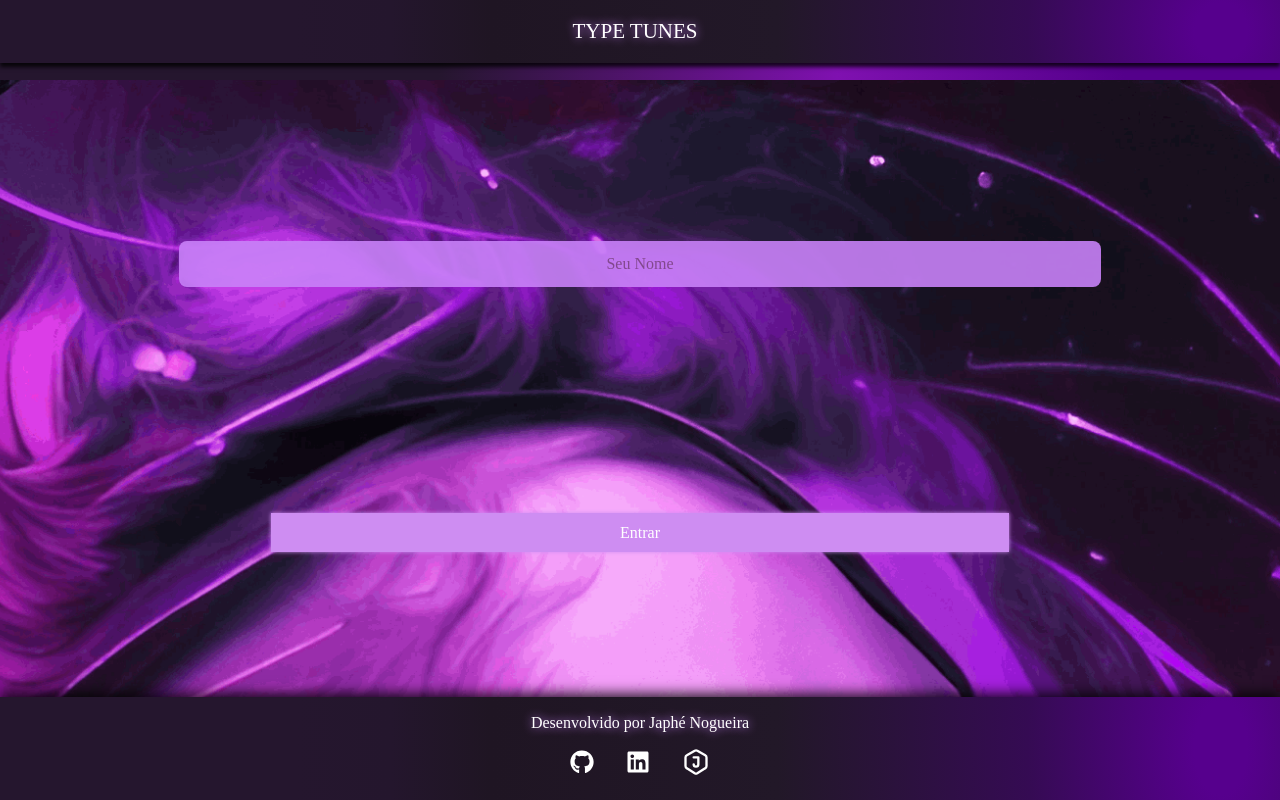
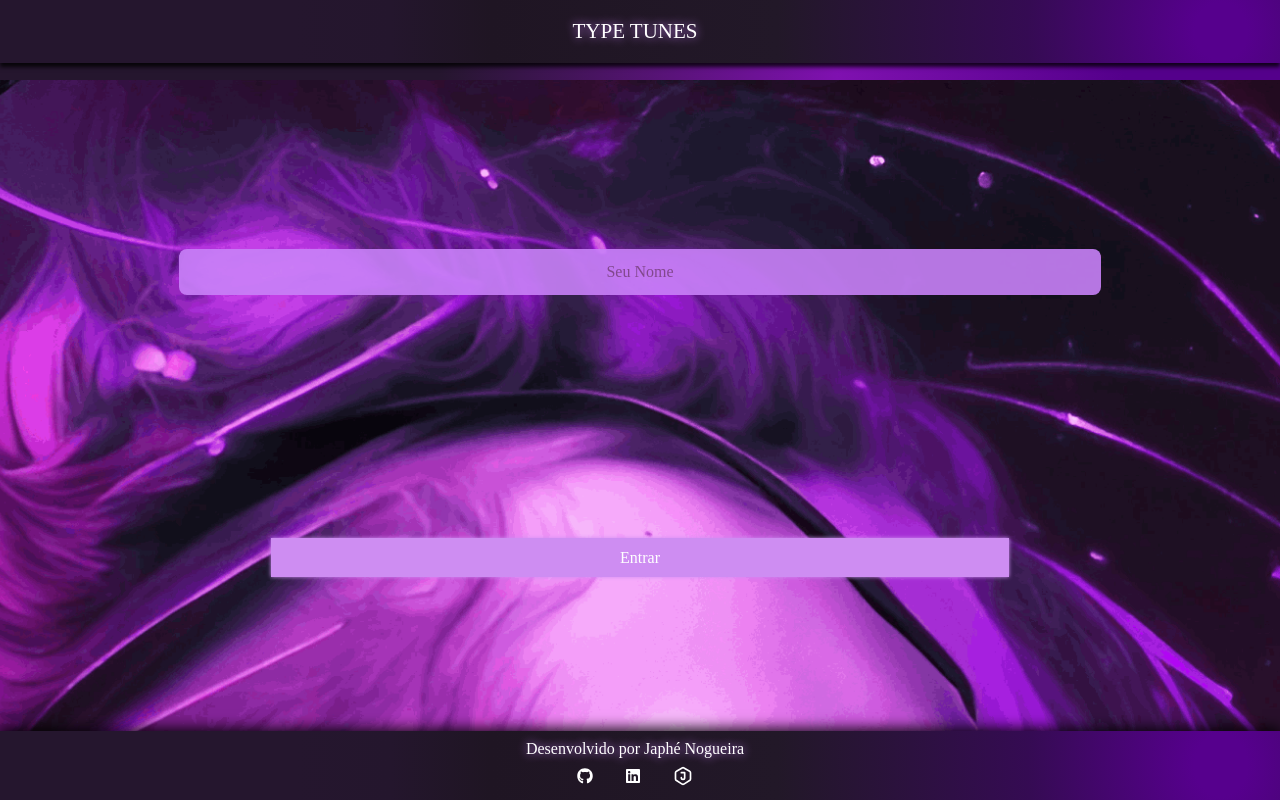
Before and after one commit to cafe51/Type-Tunes, a React (Create React App) app: page / in a window 1280 px wide. Built offline with nearby package versions, Linux system fonts and the light colour scheme.

Commit message:
footer diminuido

```diff
--- a/src/components/Footer.tsx
+++ b/src/components/Footer.tsx
@@ -8,20 +8,18 @@ class Footer extends React.Component {
   render() {
     return (
       <FooterWrap>
-        <div>
-          <p className="mb-4">
-            Desenvolvido por Japhé Nogueira
-          </p>
-        </div>
+        <p className="mb-4">
+          Desenvolvido por Japhé Nogueira
+        </p>
         <SocialMediaContainer>
           <a href="https://github.com/" target="_blank" rel="noopener noreferrer">
-            <FaGithub size={24} />
+            <FaGithub size={16} />
           </a>
           <a href="https://www.linkedin.com/" target="_blank" rel="noopener noreferrer">
-            <FaLinkedin size={24} />
+            <FaLinkedin size={16} />
           </a>
           <a href="https://www.linkedin.com/" target="_blank" rel="noopener noreferrer">
-            <TbHexagonLetterJ size={28} />
+            <TbHexagonLetterJ size={20} />
           </a>
         </SocialMediaContainer>
       </FooterWrap>
--- a/src/styles/FooterStyles.ts
+++ b/src/styles/FooterStyles.ts
@@ -6,7 +6,7 @@ export const FooterWrap = styled.footer`
   color: white;
   text-align: center;
   width: 100%;
-  padding-bottom: 20px;
+  padding: 0px 30px 10px 20px;
   background: radial-gradient(
       89.23% 1958.28% at 95.38% 49.55%,
       #56008D 2.32%,
@@ -17,6 +17,10 @@ export const FooterWrap = styled.footer`
       #25162E 81.14%
     );
   box-shadow: 0px -4px 12px rgba(0, 0, 0, 0.8);
+
+  p {
+    margin: 8px;
+  }
 `;
 
 export const SocialMediaContainer = styled.div`
```
Also changed, not shown: src/styles/GlobalStyle.ts (indentation only).
